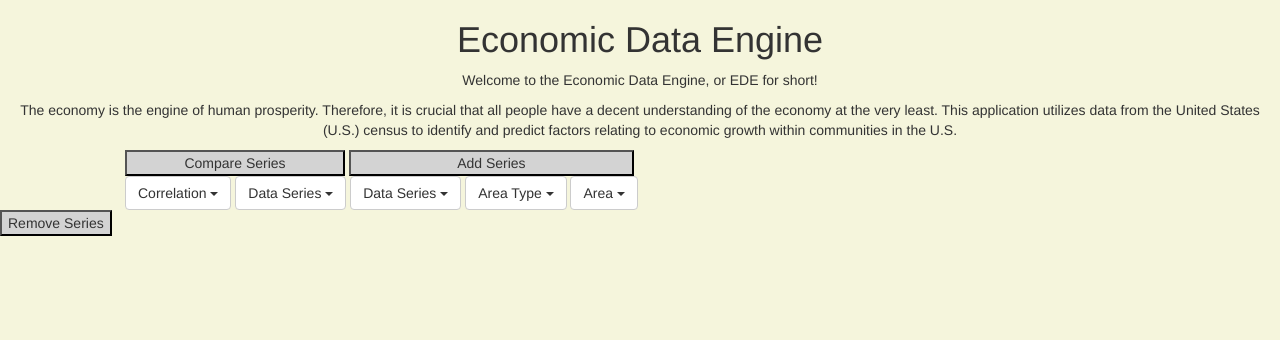
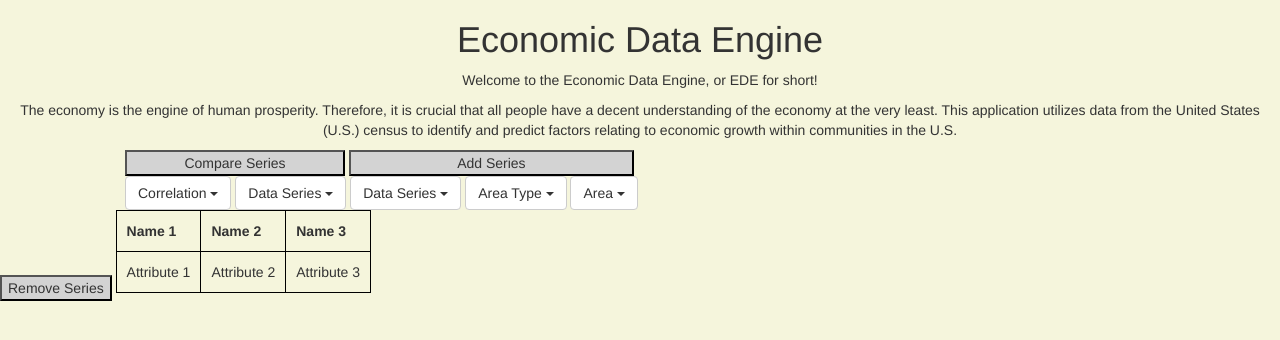
Before and after one commit to GregFussell/EconomicDataEngine, a PHP site: page / in a window 1280 px wide. Shown: the top 340 px of the page. Run offline with PHP 8.4, Linux system fonts and the light colour scheme; some libraries are stand-ins or nearby versions.

Commit message:
Working on dropdowns, tables

```diff
--- a/index.html
+++ b/index.html
@@ -18,7 +18,7 @@
 		<br>
 
 		<div class="dropdown" id = "correlation">
-		    <button class="btn btn-default dropdown-toggle" type="button" id="corr" data-toggle="dropdown">Correlation
+		    <button class="btn btn-default dropdown-toggle" type="button" id="correlationbutton" data-toggle="dropdown">Correlation
 		    <span class="caret"></span></button>
 
 		    <ul class="dropdown-menu" role="menu" aria-labelledby="menu1">
@@ -28,8 +28,8 @@
 		    </ul>
  		</div>
 
- 		<div class="dropdown">
-		    <button class="btn btn-default dropdown-toggle" type="button" id="dataseries1" data-toggle="dropdown">Data Series
+ 		<div class="dropdown" id = "dataseries1">
+		    <button class="btn btn-default dropdown-toggle" type="button" id="dataseries1button" data-toggle="dropdown">Data Series
 		    <span class="caret"></span></button>
 
 		    <ul class="dropdown-menu" role="menu" aria-labelledby="menu1">
@@ -39,8 +39,8 @@
 		    </ul>
  		</div>
 
- 		 <div class="dropdown">
-		    <button class="btn btn-default dropdown-toggle" type="button" id="dataseries2" data-toggle="dropdown">Data Series
+ 		 <div class="dropdown" id = "dataseries2">
+		    <button class="btn btn-default dropdown-toggle" type="button" id="dataseries2button" data-toggle="dropdown">Data Series
 		    <span class="caret"></span></button>
 
 		    <ul class="dropdown-menu" role="menu" aria-labelledby="menu1">
@@ -50,8 +50,8 @@
 		    </ul>
  		</div>
 
- 		<div class="dropdown">
-		    <button class="btn btn-default dropdown-toggle" type="button" id="areatype" data-toggle="dropdown">Area Type
+ 		<div class="dropdown" id = "areatype">
+		    <button class="btn btn-default dropdown-toggle" type="button" id="areatypebutton" data-toggle="dropdown">Area Type
 		    <span class="caret"></span></button>
 
 		    <ul class="dropdown-menu" role="menu" aria-labelledby="menu1">
@@ -61,8 +61,8 @@
 		    </ul>
  		</div>
 
- 		<div class="dropdown">
-		    <button class="btn btn-default dropdown-toggle" type="button" id="area" data-toggle="dropdown">Area
+ 		<div class="dropdown" id = "area">
+		    <button class="btn btn-default dropdown-toggle" type="button" id="areabutton" data-toggle="dropdown">Area
 		    <span class="caret"></span></button>
 
 		    <ul class="dropdown-menu" role="menu" aria-labelledby="menu1">
@@ -76,6 +76,21 @@
 
 		<button class = "remove">Remove Series</button>
 
+		<span id = "table">
+			<table>
+				<tr>
+					<th>Name 1</th>
+					<th>Name 2</th>
+					<th>Name 3</th>
+				</tr>
+				<tr id = "addrow">
+					<td id = "#attr1">Attribute 1</td>
+					<td id = "#attr2">Attribute 2</td>
+					<td id = "#attr3">Attribute 3</td>
+				</tr>
+			</table>
+		</span>
+
  		 <script src="https://ajax.googleapis.com/ajax/libs/jquery/3.1.1/jquery.min.js"></script>
  		 <script src="https://maxcdn.bootstrapcdn.com/bootstrap/3.3.7/js/bootstrap.min.js"></script>
 		<script type = "text/javascript" src = "script.js"></script>
--- a/stylesheet.css
+++ b/stylesheet.css
@@ -11,7 +11,7 @@ h1 {
     text-align: center;
 }
 
-/*BUTTONS*/
+/*----------BUTTONS----------*/
 .compare {
     margin-left: 125px;
     width: 220px;
@@ -46,3 +46,12 @@ h1 {
 .dropdown {
     display: inline-block;
 }
+
+#table {
+    display: inline-block;
+}
+
+table, th, td {
+    border: 1px solid black;
+    padding: 10px;
+}
```
Also changed, not shown: script.js (+48 -2 lines), 2 other files.
